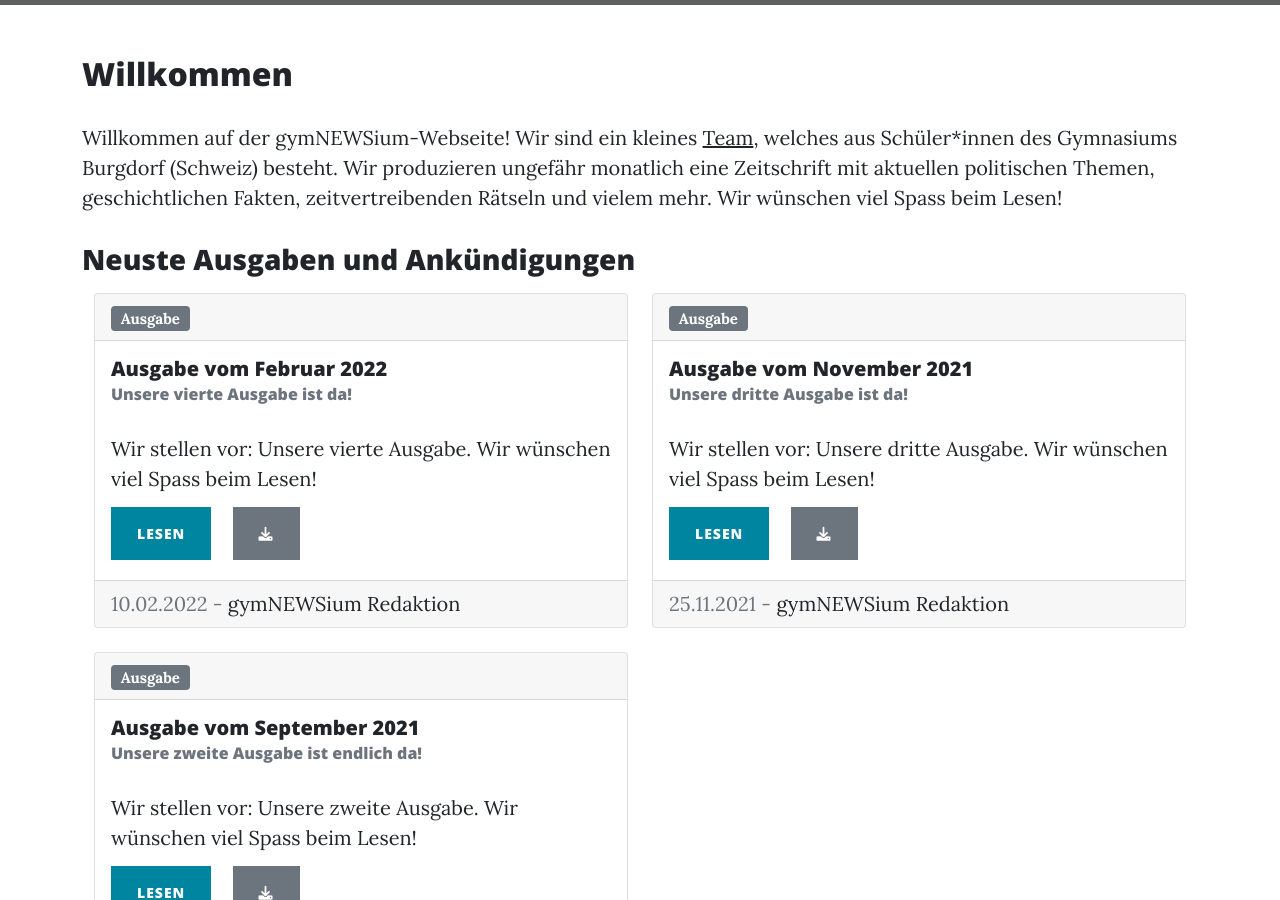
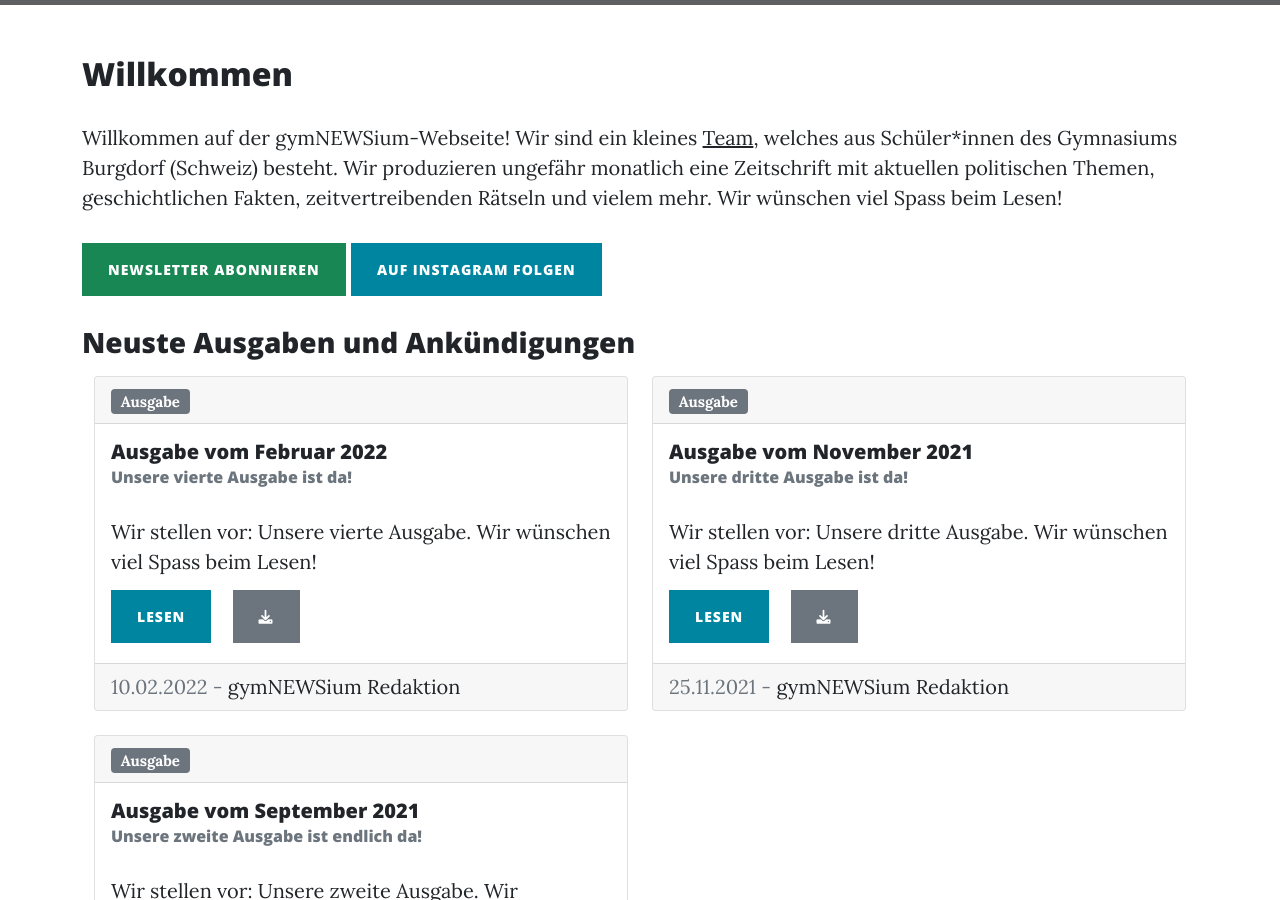
Before and after one commit to gymnewsium/gymnewsium.github.io, a Jekyll site: the page built from pages/home.html, in a window 1280 px wide and 900 px high, scrolled down 703 px. Built offline with Jekyll 4.4.1, drawn with Linux system fonts in a browser that asks for light colours; grey boxes are pictures that could not be loaded.

Commit message:
Added Newsletter and Instagram button to home

```diff
--- a/pages/home.html
+++ b/pages/home.html
@@ -31,6 +31,10 @@ meta_description: |
         Willkommen auf der gymNEWSium-Webseite! Wir sind ein kleines <a href="/about/">Team</a>, welches aus Schüler*innen des Gymnasiums Burgdorf (Schweiz) besteht.
         Wir produzieren ungefähr monatlich eine Zeitschrift mit aktuellen politischen Themen, geschichtlichen Fakten, zeitvertreibenden Rätseln und vielem mehr.
         Wir wünschen viel Spass beim Lesen!
+        <br><br>
+        <a class="btn btn-success" role="button" href="https://go.gymnewsium.ch/newsletter" target="_blank">Newsletter abonnieren</a>
+        <a class="btn btn-primary" role="button" href="https://go.gymnewsium.ch/instagram" target="_blank">Auf Instagram folgen</a>
+        <br>
     </p>
     <h3>Neuste Ausgaben und Ankündigungen</h3>
     <div id="neuste-beiträge">
```
